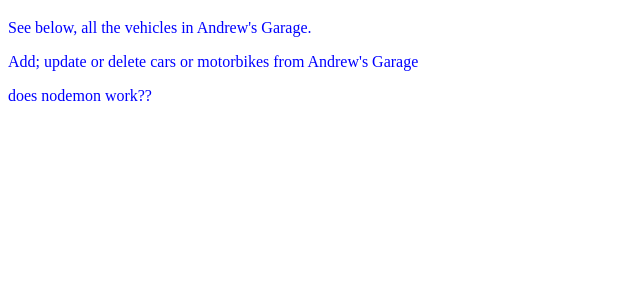
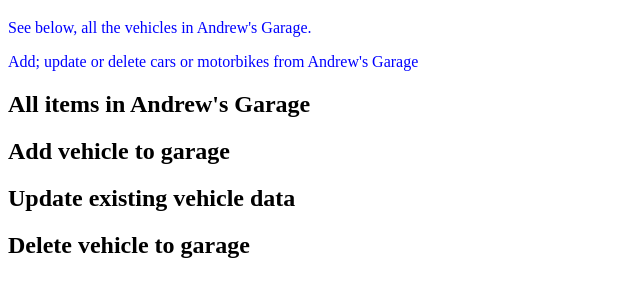
Before and after one commit to bailsaway/mongo-api-hmwk, a website: page public/index.html in a window 1280 px wide. Shown: the part 61-358 px from the top of the page, without its empty margins (0-640 px from the left). Drawn offline with Linux system fonts and the light colour scheme.

Commit message:
html start

```diff
--- a/public/index.html
+++ b/public/index.html
@@ -11,6 +11,23 @@
     <h1>Andrew's Garage</h1>
     <p>See below, all the vehicles in Andrew's Garage.</p>
     <p>Add; update or delete cars or motorbikes from Andrew's Garage</p>
-    <p>does nodemon work??</p>
+    <main>
+      <div class="get">
+        <h2>All items in Andrew's Garage</h2>
+        <div id="garage-list"></div>
+      </div>
+      <div class="post">
+        <h2>Add vehicle to garage</h2>
+        <div id="garage-form"></div>
+      </div>
+      <div class="put">
+        <h2>Update existing vehicle data</h2>
+        <div id="vehicleId dataPoint"></div>
+      </div>
+      <div class="delete">
+        <h2>Delete vehicle to garage</h2>
+        <div id="vehicleId"></div>
+      </div>
+    </main>
   </body>
 </html>
```
